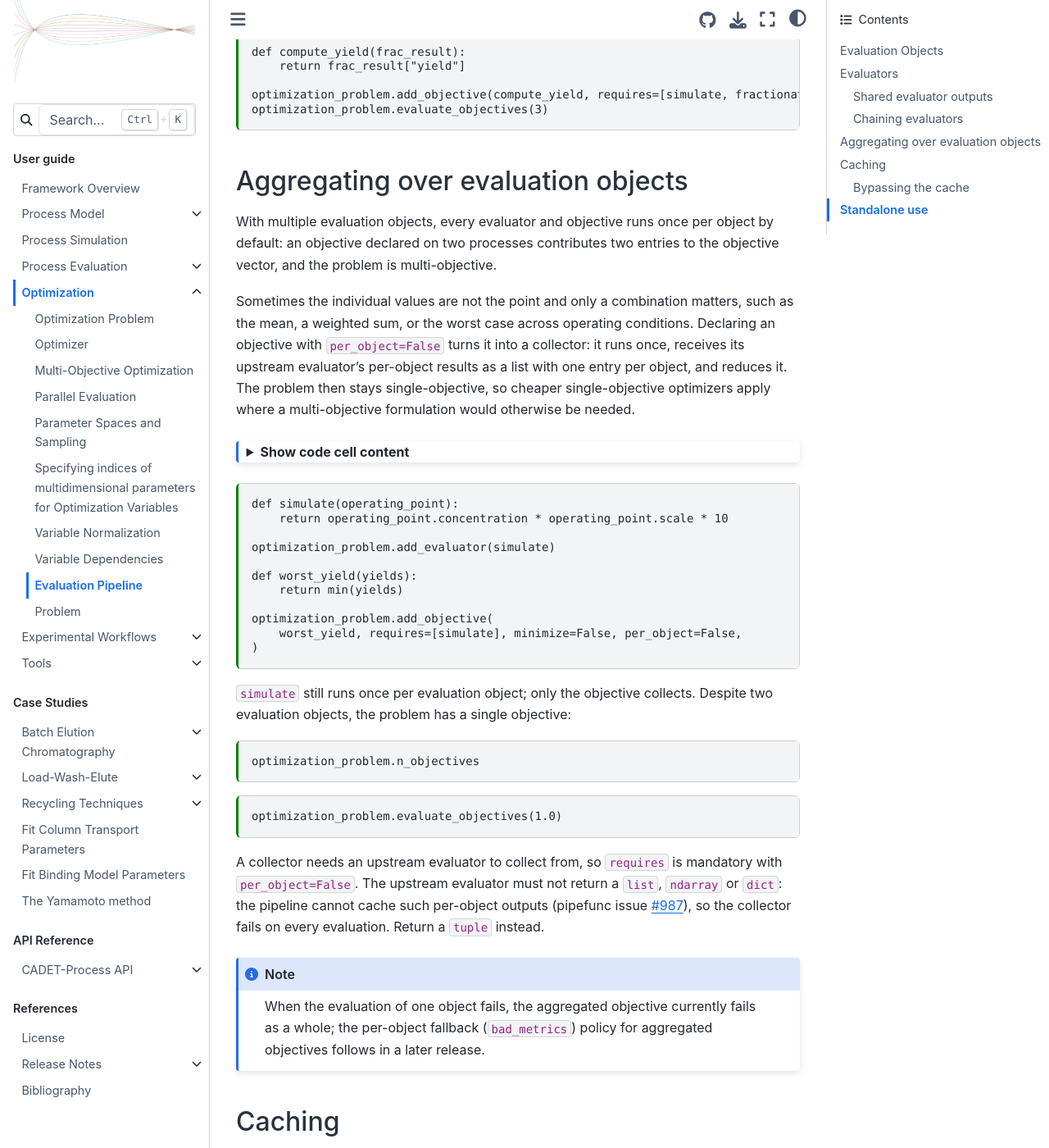
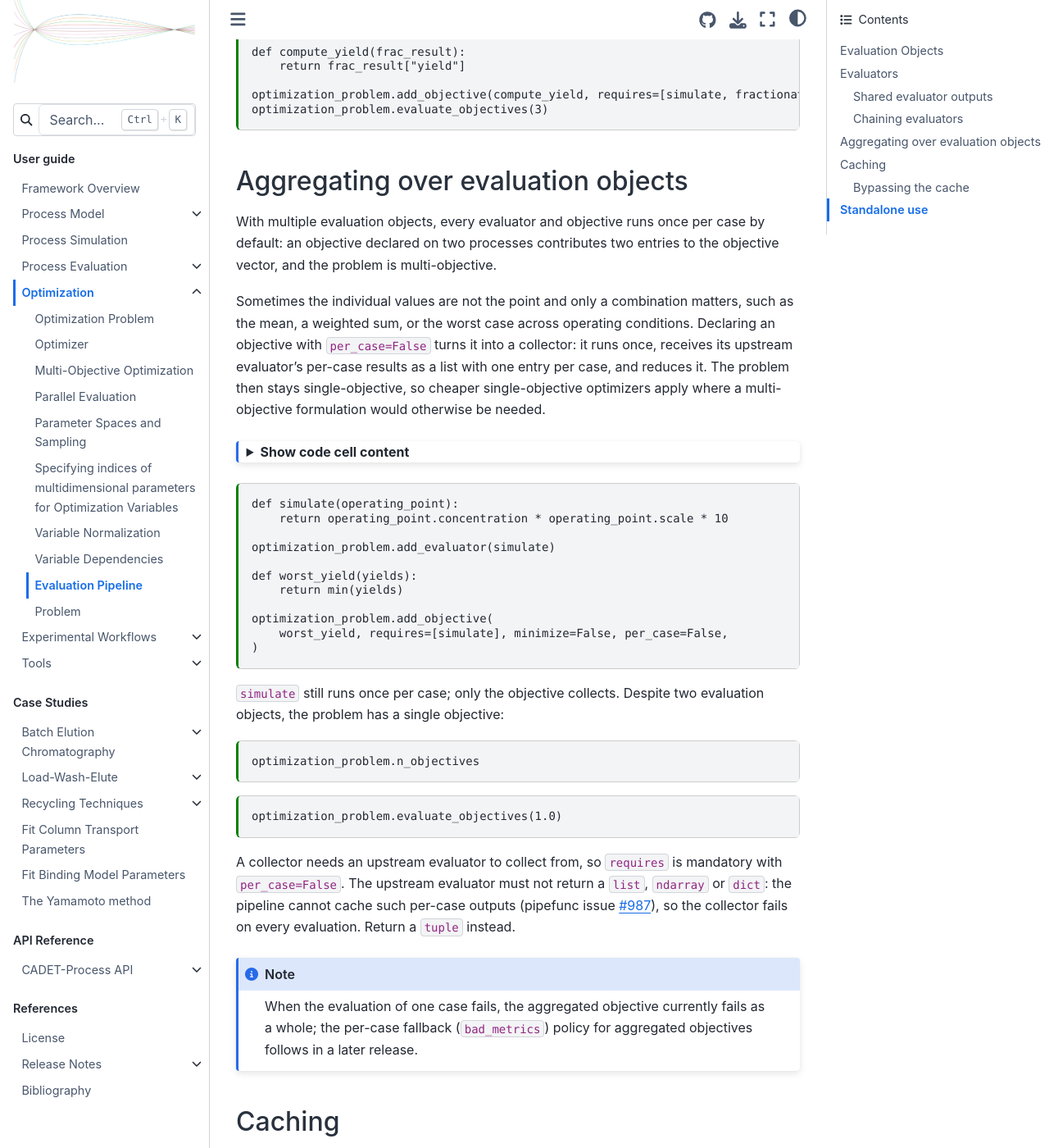
Before and after one commit to fau-advanced-separations/CADET-Process, a Sphinx documentation site: the page built from docs/source/user_guide/optimization/evaluator.md, in a window 1280 px wide and 1400 px high, scrolled down 3836 px. Shown: the whole window at 82% size. Built offline with Sphinx 7.4.7 and the Sphinx Book theme 1.1.4, drawn with Linux system fonts in a browser that asks for light colours; pages that are not in the unit, such as notebooks, are missing from menus.

Commit message:
Rename the pipeline's object axis and per_object to case and per_case
ParameterSpace already calls an execution target a case; the pipeline layer built on it still spelled the mapped axis object and the registration keyword per_object. Neither shipped in a release, so there is no alias.

````diff
--- a/docs/source/user_guide/optimization/evaluator.md
+++ b/docs/source/user_guide/optimization/evaluator.md
@@ -214,10 +214,10 @@ optimization_problem.evaluate_objectives(3)
 (aggregation_guide)=
 ## Aggregating over evaluation objects
 
-With multiple evaluation objects, every evaluator and objective runs once per object by default: an objective declared on two processes contributes two entries to the objective vector, and the problem is multi-objective.
+With multiple evaluation objects, every evaluator and objective runs once per case by default: an objective declared on two processes contributes two entries to the objective vector, and the problem is multi-objective.
 
 Sometimes the individual values are not the point and only a combination matters, such as the mean, a weighted sum, or the worst case across operating conditions.
-Declaring an objective with `per_object=False` turns it into a collector: it runs once, receives its upstream evaluator's per-object results as a list with one entry per object, and reduces it.
+Declaring an objective with `per_case=False` turns it into a collector: it runs once, receives its upstream evaluator's per-case results as a list with one entry per case, and reduces it.
 The problem then stays single-objective, so cheaper single-objective optimizers apply where a multi-objective formulation would otherwise be needed.
 
 ```{code-cell} ipython3
@@ -253,11 +253,11 @@ def worst_yield(yields):
     return min(yields)
 
 optimization_problem.add_objective(
-    worst_yield, requires=[simulate], minimize=False, per_object=False,
+    worst_yield, requires=[simulate], minimize=False, per_case=False,
 )
 ```
 
-`simulate` still runs once per evaluation object; only the objective collects.
+`simulate` still runs once per case; only the objective collects.
 Despite two evaluation objects, the problem has a single objective:
 
 ```{code-cell} ipython3
@@ -268,12 +268,12 @@ optimization_problem.n_objectives
 optimization_problem.evaluate_objectives(1.0)
 ```
 
-A collector needs an upstream evaluator to collect from, so `requires` is mandatory with `per_object=False`.
-The upstream evaluator must not return a `list`, `ndarray` or `dict`: the pipeline cannot cache such per-object outputs (pipefunc issue [#987](https://github.com/pipefunc/pipefunc/issues/987)), so the collector fails on every evaluation.
+A collector needs an upstream evaluator to collect from, so `requires` is mandatory with `per_case=False`.
+The upstream evaluator must not return a `list`, `ndarray` or `dict`: the pipeline cannot cache such per-case outputs (pipefunc issue [#987](https://github.com/pipefunc/pipefunc/issues/987)), so the collector fails on every evaluation.
 Return a `tuple` instead.
 
 ```{note}
-When the evaluation of one object fails, the aggregated objective currently fails as a whole; the per-object fallback (`bad_metrics`) policy for aggregated objectives follows in a later release.
+When the evaluation of one case fails, the aggregated objective currently fails as a whole; the per-case fallback (`bad_metrics`) policy for aggregated objectives follows in a later release.
 ```
 
 ## Caching
````
Also changed, not shown: docs/source/release_notes/v0.13.0.md (+4 -4 lines), 5 other files.
